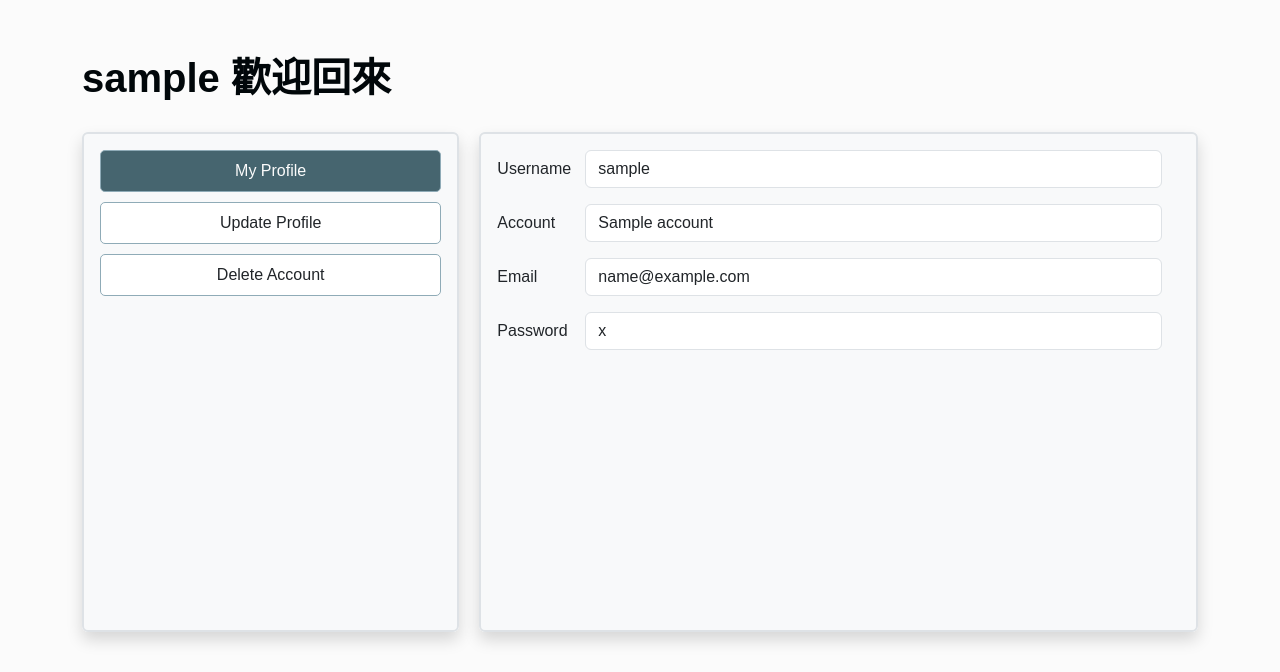
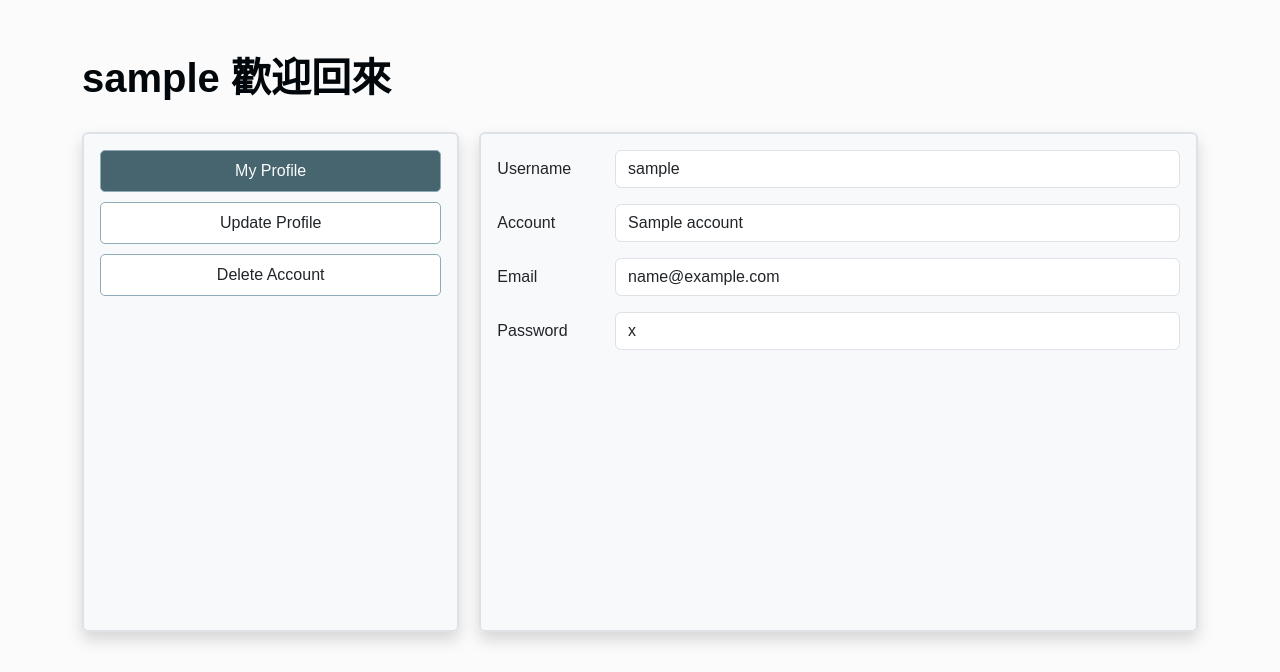
Before and after one commit to miamii11036/WarehouseVerification.github.io, a Django app: template ShippingSystem/myweb/templates/enroll&login/member.html in a window 1280 px wide. Shown: the part 77-749 px from the top of the page. Run offline with Django 5.2, Linux system fonts and the light colour scheme; the template is opened without the code that fills it: most values are stand-ins (such as "Sample title", 1, 10 or a date in 2020).

Commit message:
修正導覽列

```diff
--- a/ShippingSystem/myweb/templates/base.html
+++ b/ShippingSystem/myweb/templates/base.html
@@ -32,7 +32,7 @@
 
         <ul class="navbar-nav">
           <li class="nav-item">
-            <a class="nav-link active" aria-current="page" href="#" style="color: #01070A;"><img src="{% static 'image/3.png' %}" style="height: 40px; width: 40px;">&nbsp;&nbsp;</a>
+            <a class="nav-link active" aria-current="page" href="{% url 'member_data' %}" style="color: #01070A;"><img src="{% static 'image/3.png' %}" style="height: 40px; width: 40px;">&nbsp;&nbsp;</a>
           </li>
           <li class="nav-item">
             <a class="nav-link" href="#" style="color: #01070A;"><img src="{% static 'image/5.png' %}" style="height: 40px; width: 40px;"></a>
--- a/ShippingSystem/myweb/templates/enroll&login/member.html
+++ b/ShippingSystem/myweb/templates/enroll&login/member.html
@@ -78,25 +78,24 @@
       <fieldset class="border border-2 rounded shadow p-3 mb-5 bg-body-tertiary rounded" id="functiondata" style="flex: 2; background-color: #FBFBFB;">
         <!--會員基本資料-->
           <div id="user-data" class="row">
-            <label for="username" class="col-sm-2 col-form-label"
-                    style="padding-right: 0%; width: 100px;">
+            <label for="username" class="col-sm-2 col-form-label" style="min-width: 115px;">
                     Username</label>
-            <div class="col-sm-10" style="padding-left: 0px;" >
+            <div class="col-sm-10">
               <input class="form-control" id="username" type="text" value="{{username}}" aria-label="{{username}}" readonly>
             </div>
             <p></p>
-            <label for="account" class="col-sm-2 col-form-label" style="padding-right: 0%; width: 100px;">Account</label>
-            <div class="col-sm-10" style="padding-left: 0px;" >
+            <label for="account" class="col-sm-2 col-form-label" style="min-width: 115px;">Account</label>
+            <div class="col-sm-10">
               <input class="form-control" id="account" type="text" value="{{account}}" aria-label="{{account}}" readonly>
             </div>
             <p></p>
-            <label for="email" class="col-sm-2 col-form-label" style="padding-right: 0%; width: 100px;">Email</label>
-            <div class="col-sm-10" style="padding-left: 0px;" >
+            <label for="email" class="col-sm-2 col-form-label" style="min-width: 115px;">Email</label>
+            <div class="col-sm-10">
               <input class="form-control" id="email" type="text" value="{{email}}" aria-label="{{email}}" readonly>
             </div>
             <p></p>
-            <label for="email" class="col-sm-2 col-form-label" style="padding-right: 0%; width: 100px;">Password</label>
-            <div class="col-sm-10" style="padding-left: 0px;" >
+            <label for="email" class="col-sm-2 col-form-label" style="min-width: 115px;">Password</label>
+            <div class="col-sm-10">
               <input class="form-control" id="email" type="text" value="{{password}}" aria-label="{{password}}" readonly>
             </div>
           </div>
```
